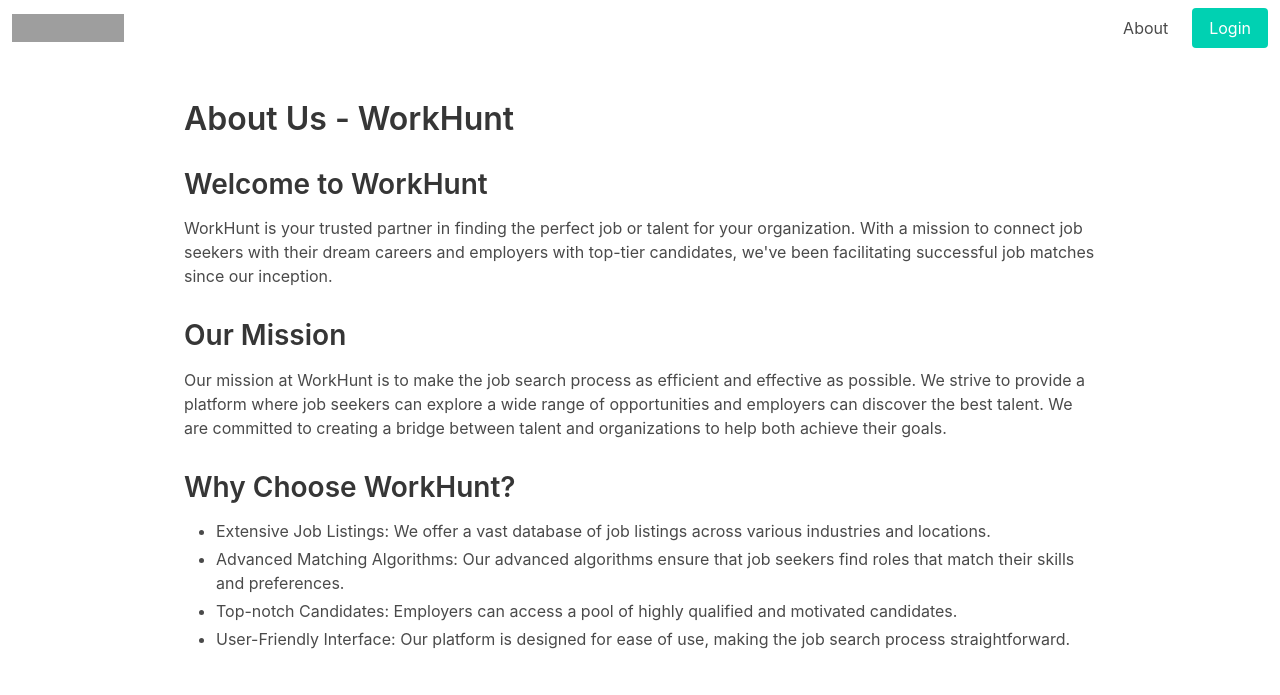
After one commit to perrywink/workhunt, a Flask app: page /about in a window 1280 px wide. The commit adds this page. Shown: the top 695 px of the page. Run offline with Flask 3, Linux system fonts and the light colour scheme; grey boxes are pictures that could not be loaded.

Commit message:
protected routes. fixed bug in saving data. about page.

```diff
--- a/app.py
+++ b/app.py
@@ -9,8 +9,14 @@ import uuid
 app = Flask(__name__, template_folder="templates")
 app.secret_key = os.urandom(16)
 
+employer_creds = {"username": "employer", "password":"qweasd"}
+jobseeker_creds = {"username": "jobseeker", "password":"qweasd"}
+
 @app.route('/')
 def index():
+  if 'username' not in session:
+    return redirect('login')
+
   search_query = request.args.get("search")
   category_query = request.args.get("category")
 
@@ -29,9 +35,12 @@ def login():
     return redirect('/new-jobad')
   else:
     if request.method == "POST":
-      if (request.form['username'] == 'employee') and (request.form['password'] == 'qweasd'):
+      if (request.form['username'] == employer_creds['username']) and (request.form['password'] == employer_creds['password']):
         session['username'] = request.form['username']
         return redirect('/new-jobad')
+      if (request.form['username'] == jobseeker_creds['username']) and (request.form['password'] == jobseeker_creds['password']):
+        session['username'] = request.form['username']
+        return redirect('/')
       else:
         return render_template('login.html', login_message='Username of password is invalid.')
   return render_template('login.html')
@@ -50,7 +59,8 @@ def new_jobad():
   if 'username' not in session:
     return redirect('login')
 
-  print(request.form, request.args, request.data)
+  if session['username'] != employer_creds['username']:
+    return redirect('login')
 
   if request.method == "POST":
     if 'classify' in request.form:
@@ -80,12 +90,15 @@ def new_jobad():
 
       f_category = request.form["category"]
 
-      add_jobad([uuid.uuid4(), f_title, f_company, desc, f_category])
+      add_jobad([uuid.uuid4(),f_title,desc,f_company,f_category])
 
       return render_template('new-jobad.html', title=f_title, description=f_desc, company=f_company, category=f_category, alert="Job advert successfully added!")
 
   return render_template('new-jobad.html')
 
+@app.route('/about')
+def about():
+  return render_template('about.html')
 
 @app.errorhandler(404)
 def page_not_found(e):
--- /dev/null
+++ b/templates/about.html
@@ -0,0 +1,45 @@
+{% extends "base.html" %} {% block body %}
+<section
+  style="height: 80vh"
+  class="container is-max-desktop is-flex is-flex-direction-column is-justify-content-center px-5"
+>
+  <div class="content">
+    <h1>About Us - WorkHunt</h1>
+    <h2>Welcome to WorkHunt</h2>
+    <p>
+      WorkHunt is your trusted partner in finding the perfect job or talent for
+      your organization. With a mission to connect job seekers with their dream
+      careers and employers with top-tier candidates, we've been facilitating
+      successful job matches since our inception.
+    </p>
+    <h2>Our Mission</h2>
+    <p>
+      Our mission at WorkHunt is to make the job search process as efficient and
+      effective as possible. We strive to provide a platform where job seekers
+      can explore a wide range of opportunities and employers can discover the
+      best talent. We are committed to creating a bridge between talent and
+      organizations to help both achieve their goals.
+    </p>
+
+    <h2>Why Choose WorkHunt?</h2>
+    <ul>
+      <li>
+        Extensive Job Listings: We offer a vast database of job listings across
+        various industries and locations.
+      </li>
+      <li>
+        Advanced Matching Algorithms: Our advanced algorithms ensure that job
+        seekers find roles that match their skills and preferences.
+      </li>
+      <li>
+        Top-notch Candidates: Employers can access a pool of highly qualified
+        and motivated candidates.
+      </li>
+      <li>
+        User-Friendly Interface: Our platform is designed for ease of use,
+        making the job search process straightforward.
+      </li>
+    </ul>
+  </div>
+</section>
+{% endblock %}
--- a/templates/base.html
+++ b/templates/base.html
@@ -36,8 +36,13 @@
       </div>
       <div class="navbar-menu" id="navMenu">
         <div class="navbar-end">
-          <a class="navbar-item" href="{{url_for('index')}}"> Home </a>
-          {% if session['username'] == "employee" %}
+          <a class="navbar-item" href="{{url_for('about')}}"> About </a>
+
+          {% if session['username'] %}
+          <a class="navbar-item" href="{{url_for('index')}}"> Job Search </a>
+          {% endif %}
+
+          {% if session['username'] == "employer" %}
           <a class="navbar-item" href="{{url_for('new_jobad')}}">
             Create Job Listing
           </a>
--- a/templates/login.html
+++ b/templates/login.html
@@ -1,5 +1,5 @@
 {% extends "base.html" %} {% block body %}
-<section style="height: 70vh; width: 600px"
+<section style="height: 80vh; width: 600px"
   class="container is-max-desktop is-flex is-flex-direction-column is-justify-content-center px-5">
   {% if login_message %}
   <div class="notification">{{ login_message }}</div>
```
Also changed, not shown: data/data.csv.
